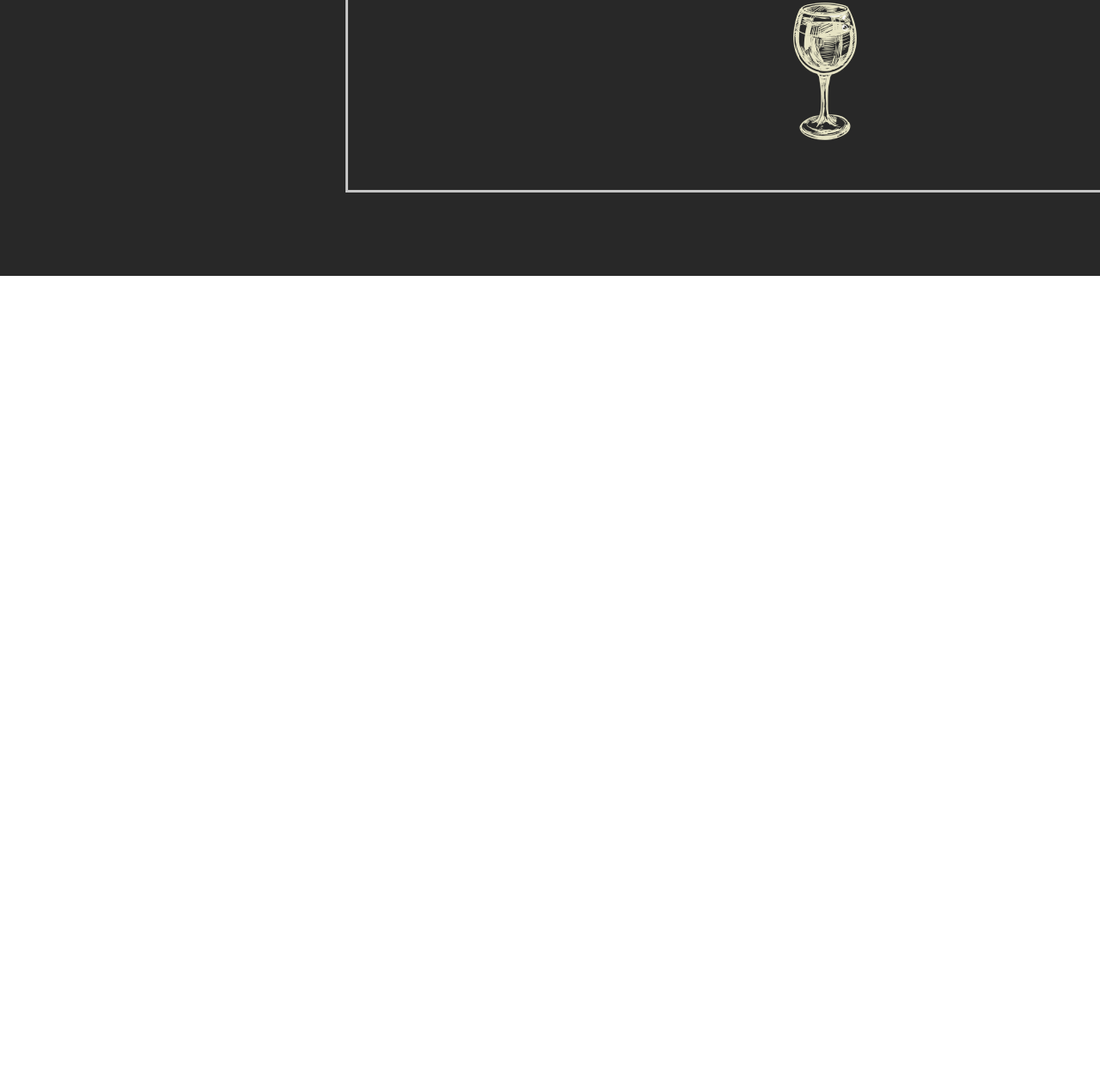
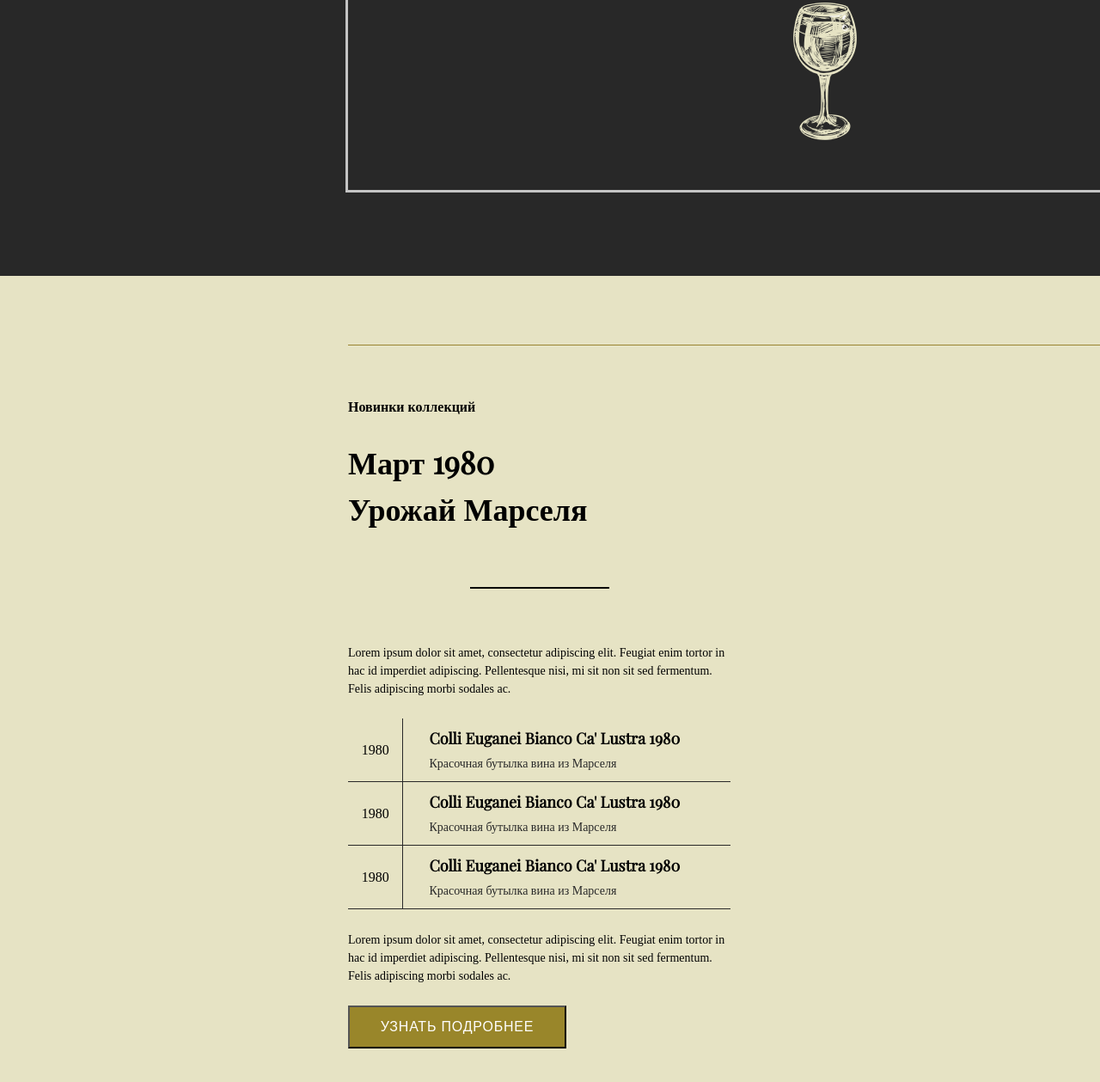
Before and after one commit to KalmykovaElena/Shop, a plain HTML site: page index.html in a window 1280 px wide. Shown: the part 1453-2712 px from the top of the page at 86% size. Before the commit the page ends 1774 px from the top, so only its background shows below. Drawn offline with nearby package versions, Linux system fonts and the light colour scheme.

Commit message:
next section

```diff
--- a/index.html
+++ b/index.html
@@ -9,6 +9,7 @@ div<!DOCTYPE html>
     <link rel="preconnect" href="https://fonts.googleapis.com">
 <link rel="preconnect" href="https://fonts.gstatic.com" crossorigin>
 <link href="https://fonts.googleapis.com/css2?family=Montserrat:wght@500&family=Roboto:ital,wght@1,300&display=swap" rel="stylesheet">
+<link href="https://fonts.googleapis.com/css2?family=Montserrat:wght@500&family=Playfair+Display&family=Roboto:ital,wght@1,300&display=swap" rel="stylesheet">
 </head>
 <body>
 
@@ -40,8 +41,51 @@ div<!DOCTYPE html>
                <img src="./assets/image-glass.png" alt="glass">
                </div>
            </div>
+       </section>
+    <section class="collection">
+     <div class="wrapper">
+        <div class="collection-content">
+            <div class="collection-row-container">
+               <div class="collection-column">
+                   <h4 class="column-subtitle">Новинки коллекций</h4>
+                   <h2 class="column-title"> Март 1980 Урожай Марселя</h2>
+                   <div class="line black"></div>
+                   <p class="column-text">
+                    Lorem ipsum dolor sit amet, consectetur adipiscing elit. Feugiat enim tortor in hac id imperdiet adipiscing. Pellentesque nisi, mi sit non sit sed fermentum. Felis adipiscing morbi sodales ac.
+                   </p>
+                   <div class="subcolumn">
+                       <div class="subrow">
+                        <div class="first-cell">1980</div>
+                        <div class="second-cell">
+                            <div class="cell-title">Colli Euganei Bianco Ca' Lustra 1980</div>
+                            <div class="cell-content">Красочная бутылка вина из Марселя</div>
+                        </div>
+                       </div>
+                       <div class="subrow">
+                        <div class="first-cell">1980</div>
+                        <div class="second-cell">
+                            <div class="cell-title">Colli Euganei Bianco Ca' Lustra 1980</div>
+                            <div class="cell-content">Красочная бутылка вина из Марселя</div>
+                        </div>
+                       </div>
+                       <div class="subrow">
+                        <div class="first-cell">1980</div>
+                        <div class="second-cell">
+                            <div class="cell-title">Colli Euganei Bianco Ca' Lustra 1980</div>
+                            <div class="cell-content">Красочная бутылка вина из Марселя</div>
+                        </div>
+                       </div>
+                   </div>
+                   <p class="column-text">
+                    Lorem ipsum dolor sit amet, consectetur adipiscing elit. Feugiat enim tortor in hac id imperdiet adipiscing. Pellentesque nisi, mi sit non sit sed fermentum. Felis adipiscing morbi sodales ac.
+                   </p>
+                   <button type="button" class="landing-button medium">узнать подробнее</button>
+               </div>
+               <div class="collection-column collection-pictures"></div>
+            </div>
+        </div>
+    </div>
 
-       </section>
-
+    </section>
 </body>
 </html>
--- a/style.css
+++ b/style.css
@@ -142,3 +142,125 @@ line-height: 24px;
     margin-left: 475px;
     margin-top: 50px;
 }
+.collection{
+    width: 1920px;
+    background: #E6E3C4;
+    padding: 80px 0px;
+}
+
+.collection-content{
+    width: 1100px;
+    height: 878px;
+    border-top:1px solid #998431;
+    border-bottom:1px solid #998431;
+    box-sizing:border-box;
+}
+
+.collection-row-container{
+    display: flex;
+    width: 100%;
+    height:758px;
+    margin:60px 0;
+    justify-content: space-between;
+}
+.collection-column{
+    display: flex;
+    flex-direction: column;
+    width:445px;
+    justify-content: space-between;
+}
+.collection-pictures{
+width:540px;
+}
+.landing-button {
+    display: flex;
+    justify-content: center;
+    align-items: center;
+    box-sizing: border-box;
+
+    cursor: pointer;
+
+    width: 203px;
+    height: 100%;
+
+    background-color: #99862a;
+    font-style: normal;
+    font-weight: 500;
+    font-size: 16px;
+    line-height: 20px;
+    /* identical to box height */
+
+    text-align: center;
+    letter-spacing: 0.05em;
+    text-transform: uppercase;
+
+    color: #ffffff;
+  }
+  .column-subtitle{
+    line-height: 150%;
+  }
+  .column-title{
+    font-family: Playfair Display;
+    font-size: 36px;
+    line-height: 150%;
+    text-align: start;
+    width: 298px;
+  }
+  .column-text{
+    font-size: 14px;
+    line-height: 150%;
+    font-weight:400;
+  }
+  .subcolumn{
+      display: flex;
+      flex-direction: column;
+  }
+  .subrow{
+      display: flex;
+      border-bottom: 1px solid #282828;;
+  }
+  .sobrow:last-child{
+      border:none;
+  }
+  .first-cell{
+      display: flex;
+      justify-content: center;
+      align-items: center;
+      width:75px;
+      height:73px;
+      border-right: 1px solid #282828;;
+
+  }
+  .second-cell{
+    display: flex;
+    flex-direction: column;
+    justify-content: center;
+      align-items: flex-start;
+      width:100%;
+      padding-left:30px;
+      box-sizing: border-box;
+  }
+  .cell-title{
+    width: 303px;
+    height: 27px;
+    left: 510px;
+    top: 2237px;
+
+    font-family: Playfair Display;
+    font-size: 18px;
+    line-height: 150%;
+    font-weight: 800;
+    margin-bottom: 5px;
+  }
+  .cell-content{
+    font-size: 14px;
+    line-height: 150%;
+    color: #282828;
+  }
+  .medium{
+    width: 254px;
+    height: 50px;
+  }
+  .black{
+    border-color: black;
+  }
```
